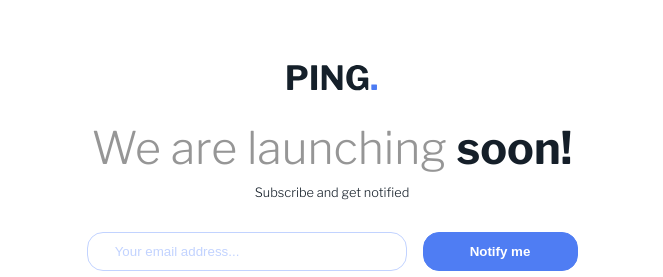
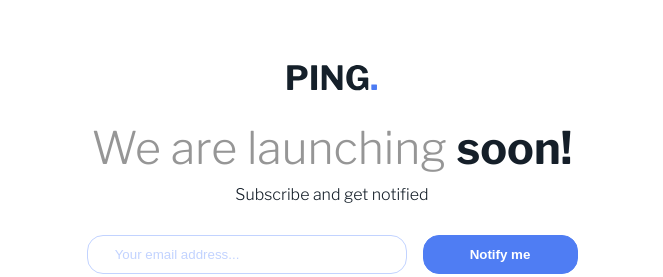
Before and after one commit to webstormcam/Ping_Single_Column_Coming_Soon, a plain HTML site: page index.html in a window 1280 px wide. Shown: the top 277 px of the page, without its empty margins (308-971 px from the left). Drawn offline with nearby package versions, Linux system fonts and the light colour scheme.

Commit message:
Update style.css

```diff
--- a/style.css
+++ b/style.css
@@ -188,6 +188,11 @@ h1{
     margin-bottom: 1rem;
 }
 
+#words p{
+    font-size: 1rem;
+
+}
+
 #blue_button{
    width: 155px;
    margin-left: 1rem;
```
